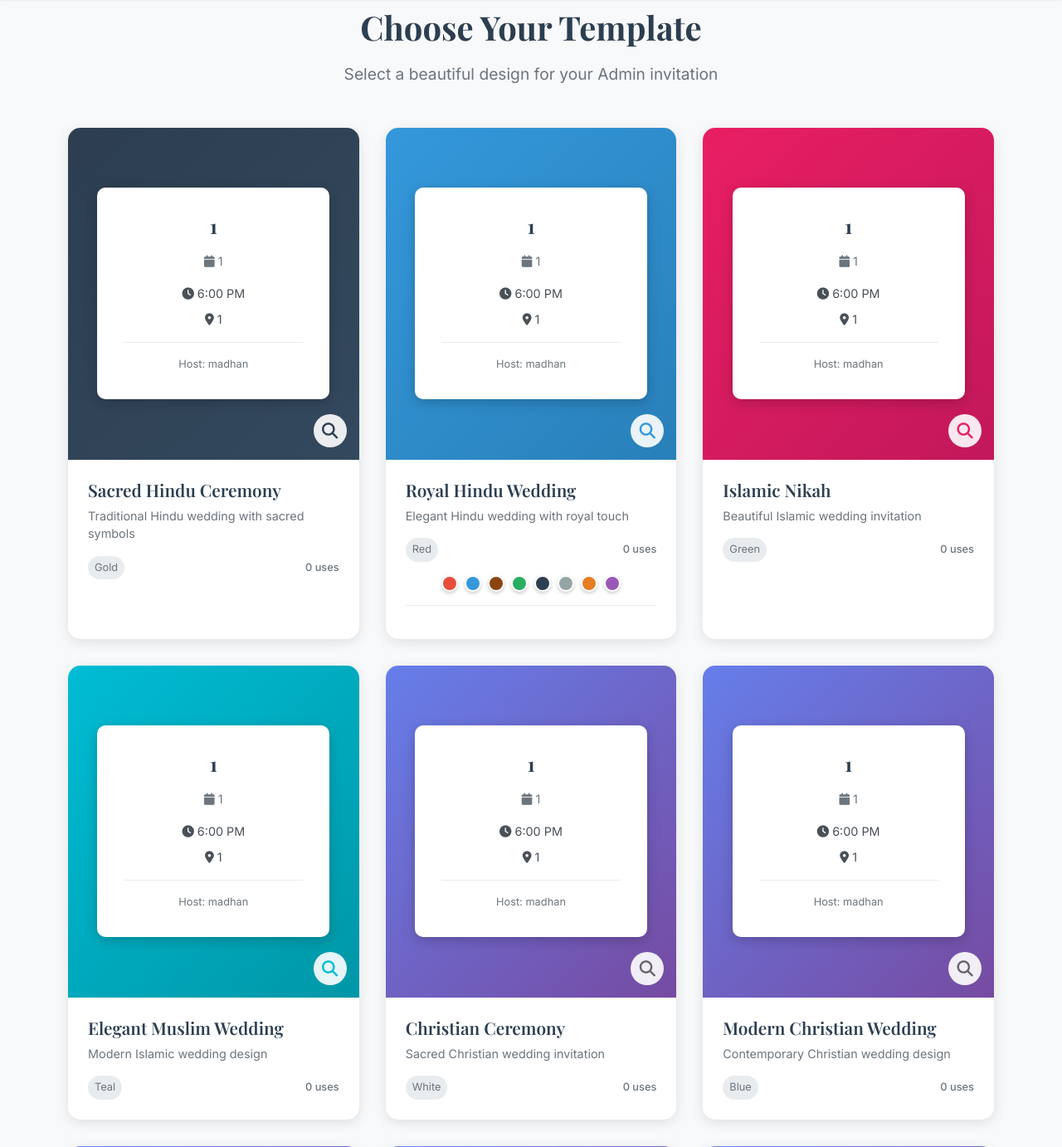
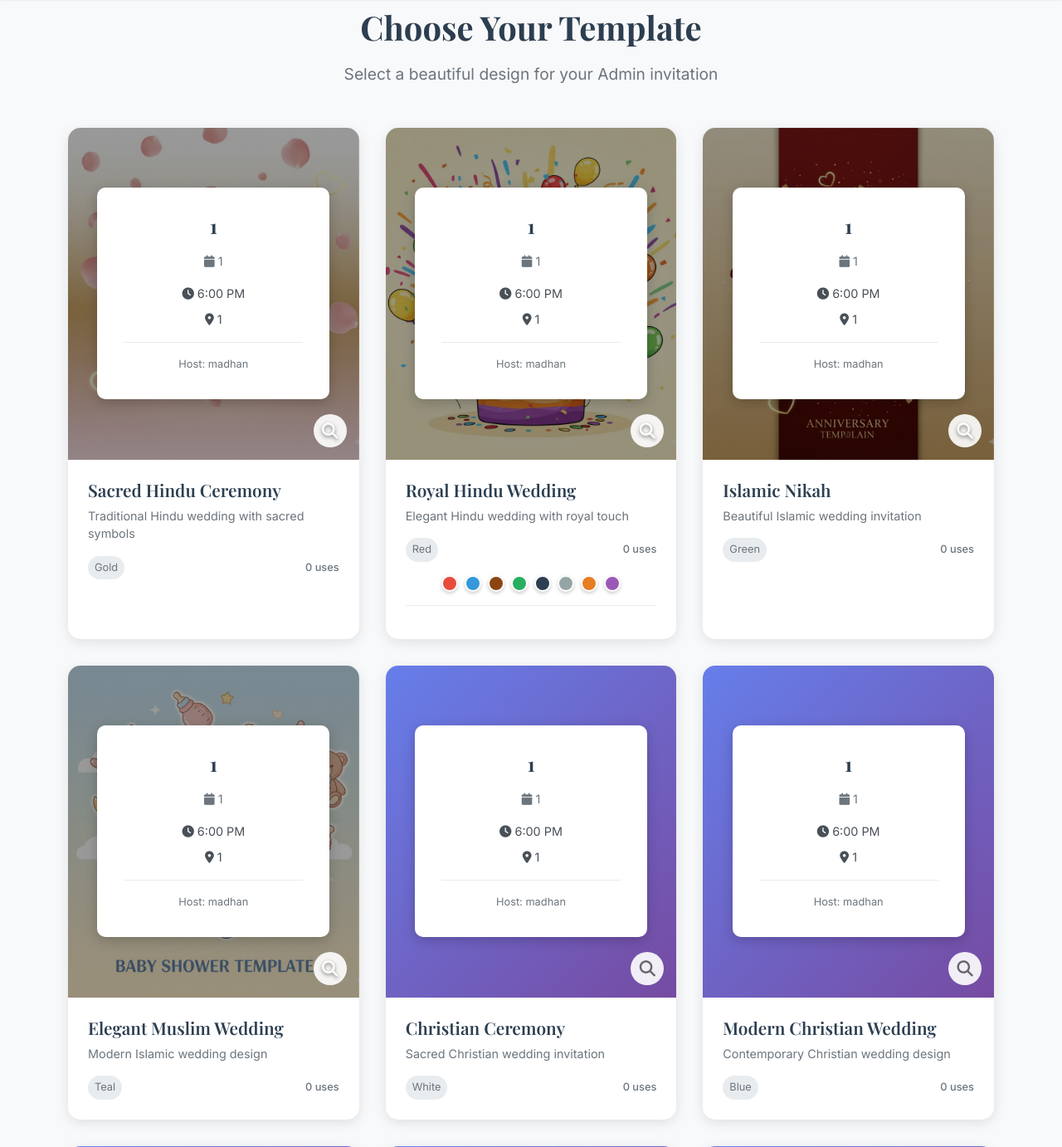
Before and after one commit to Madhan098/eventcraft, a Flask app: page /template-selector in a window 1280 px wide. Shown: the part 103-1485 px from the top of the page at 83% size. Run offline with Flask 3, Linux system fonts and the light colour scheme; a user stored in the database is signed in; some libraries are stand-ins or nearby versions.

Commit message:
Add event images to template selector page
- Updated template selector to use actual event images instead of gradients
- Added wedding.jpg, birthday.jpg, anniversery.jpg, and babyshower.jpg as backgrounds
- Added dark overlay for better text contrast
- Updated JavaScript to work with image backgrounds
- Enhanced magnify icon styling with text shadows for visibility

```diff
--- a/templates/invitation/template_selector.html
+++ b/templates/invitation/template_selector.html
@@ -394,37 +394,49 @@
     transform: scale(1.1);
 }
 
-/* Template-specific styling */
+/* Template-specific styling with event images */
 .template-item:nth-child(1) .template-preview {
-    background: linear-gradient(135deg, #2c3e50 0%, #34495e 100%);
+    background: linear-gradient(rgba(0,0,0,0.4), rgba(0,0,0,0.4)), url('/images/wedding.jpg');
+    background-size: cover;
+    background-position: center;
 }
 
 .template-item:nth-child(1) .magnify-icon {
-    color: #2c3e50;
+    color: #fff;
+    text-shadow: 0 2px 4px rgba(0,0,0,0.5);
 }
 
 .template-item:nth-child(2) .template-preview {
-    background: linear-gradient(135deg, #3498db 0%, #2980b9 100%);
+    background: linear-gradient(rgba(0,0,0,0.4), rgba(0,0,0,0.4)), url('/images/birthday.jpg');
+    background-size: cover;
+    background-position: center;
 }
 
 .template-item:nth-child(2) .magnify-icon {
-    color: #3498db;
+    color: #fff;
+    text-shadow: 0 2px 4px rgba(0,0,0,0.5);
 }
 
 .template-item:nth-child(3) .template-preview {
-    background: linear-gradient(135deg, #e91e63 0%, #c2185b 100%);
+    background: linear-gradient(rgba(0,0,0,0.4), rgba(0,0,0,0.4)), url('/images/anniversery.jpg');
+    background-size: cover;
+    background-position: center;
 }
 
 .template-item:nth-child(3) .magnify-icon {
-    color: #e91e63;
+    color: #fff;
+    text-shadow: 0 2px 4px rgba(0,0,0,0.5);
 }
 
 .template-item:nth-child(4) .template-preview {
-    background: linear-gradient(135deg, #00bcd4 0%, #0097a7 100%);
+    background: linear-gradient(rgba(0,0,0,0.4), rgba(0,0,0,0.4)), url('/images/babyshower.jpg');
+    background-size: cover;
+    background-position: center;
 }
 
 .template-item:nth-child(4) .magnify-icon {
-    color: #00bcd4;
+    color: #fff;
+    text-shadow: 0 2px 4px rgba(0,0,0,0.5);
 }
 
 /* Enhanced selection state */
@@ -536,8 +548,9 @@ document.addEventListener('DOMContentLoaded', function() {
             const preview = templateItem.querySelector('.template-preview');
             const color = this.dataset.color;
 
-            // Apply gradient with selected color
-            preview.style.background = `linear-gradient(135deg, ${color} 0%, ${adjustColor(color, -20)} 100%)`;
+            // Apply gradient with selected color over the existing image
+            const currentBackground = preview.style.backgroundImage || getComputedStyle(preview).backgroundImage;
+            preview.style.background = `linear-gradient(135deg, ${color}80 0%, ${adjustColor(color, -20)}80 100%), ${currentBackground}`;
         });
     });
 });
```
